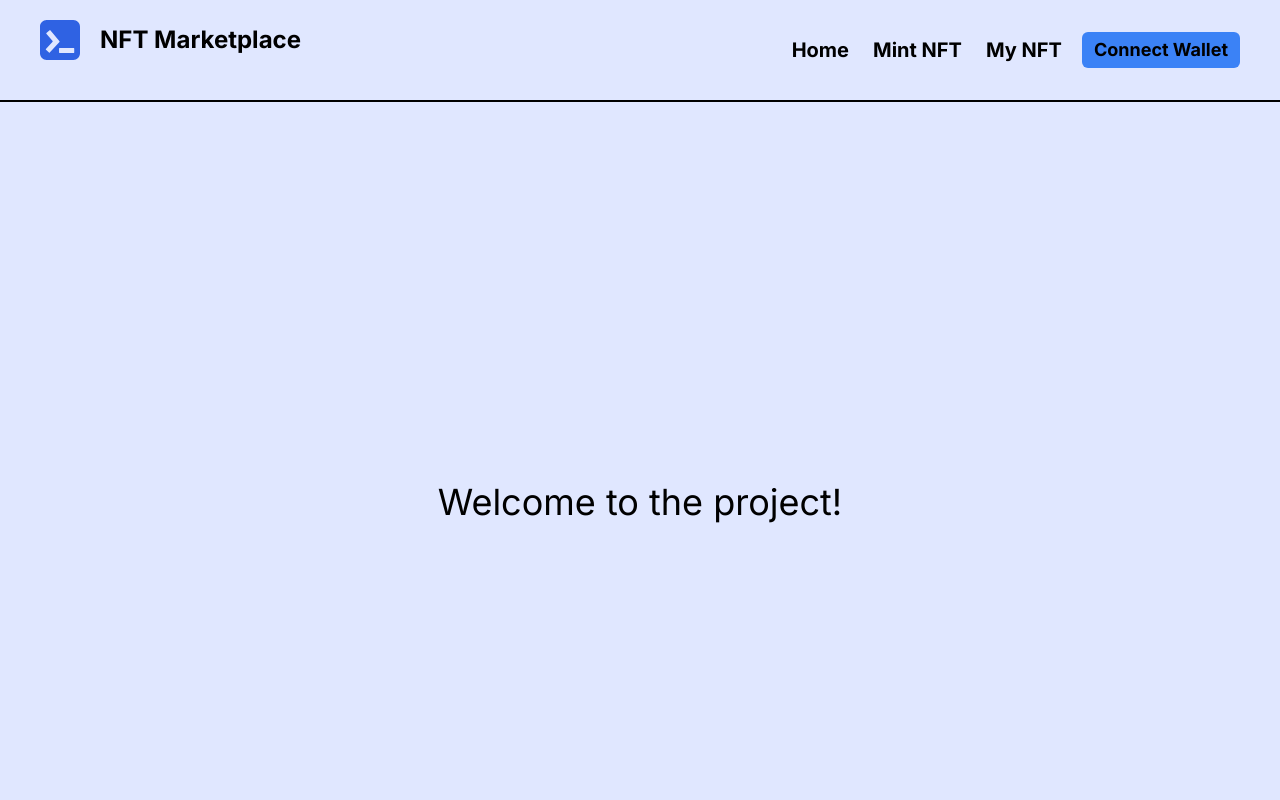
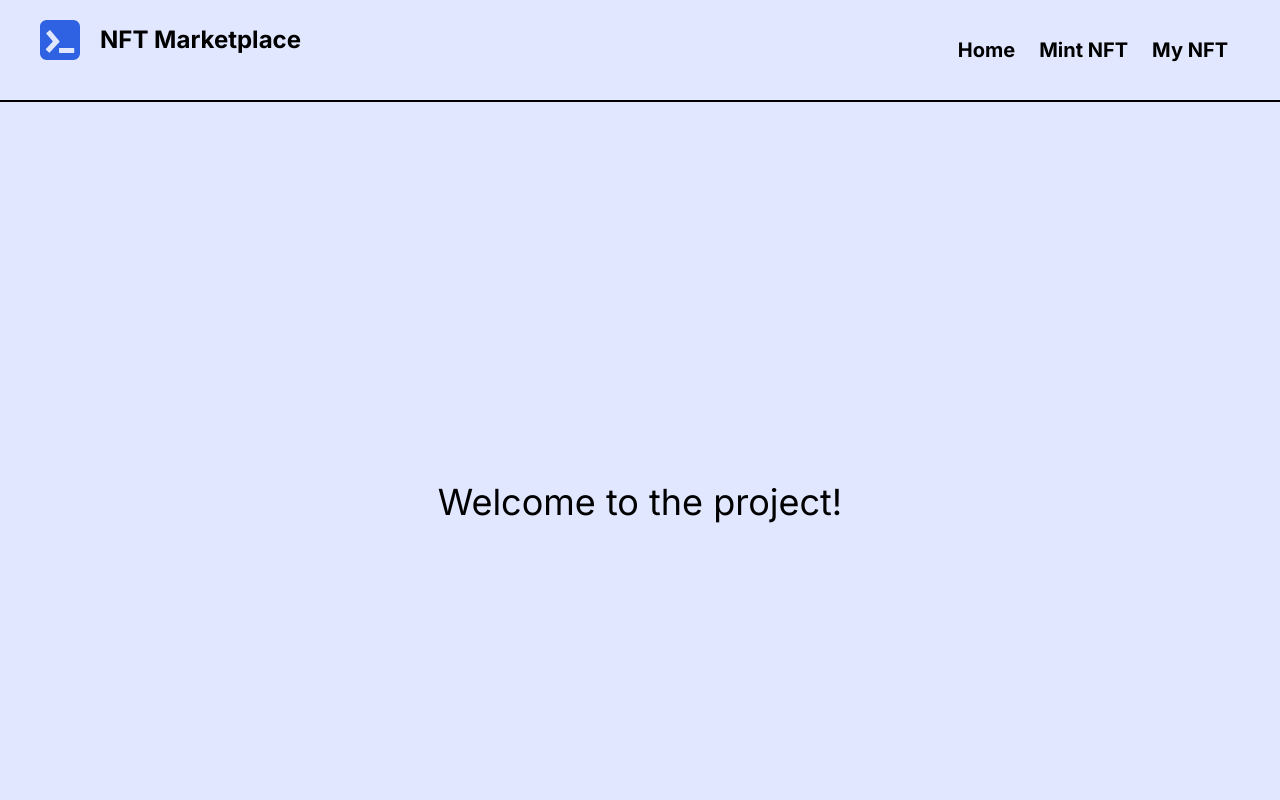
Before and after one commit to snsakib/build-nft-marketplace-dapp, a Next.js app: page / in a window 1280 px wide. Shown: the top 800 px of the page. Built offline with nearby package versions, Linux system fonts and the light colour scheme.

Commit message:
delete "Wallet Connect" button

```diff
--- a/components/Header.js
+++ b/components/Header.js
@@ -1,23 +1,8 @@
 "use client";
 import Image from "next/image";
 import Link from "next/link";
-import { WalletContext } from "@/context/WalletContext";
-import { useContext } from "react";
 
 export default function Header() {
-  const { walletAddress, setWalletAddress } = useContext(WalletContext);
-
-  const connectWallet = async () => {
-    try {
-      const provider = await window.ethereum.request({
-        method: "eth_requestAccounts",
-      });
-      setWalletAddress(provider[0]);
-    } catch (error) {
-      console.error("Failed to connect wallet:", error);
-    }
-  };
-
   return (
     <header className="flex flex-col min-[825px]:flex-row justify-between py-5 px-10 border-b-2 border-black">
       {/* Logo and site title section */}
@@ -41,14 +26,6 @@ export default function Header() {
             My NFT
           </Link>
         </div>
-        <button
-          className="block py-1 px-3 ml-2 rounded-md font-bold text-lg bg-blue-500"
-          onClick={connectWallet}
-        >
-          {walletAddress
-            ? walletAddress.substring(0, 6) + "..."
-            : "Connect Wallet"}
-        </button>
       </div>
     </header>
   );
```
